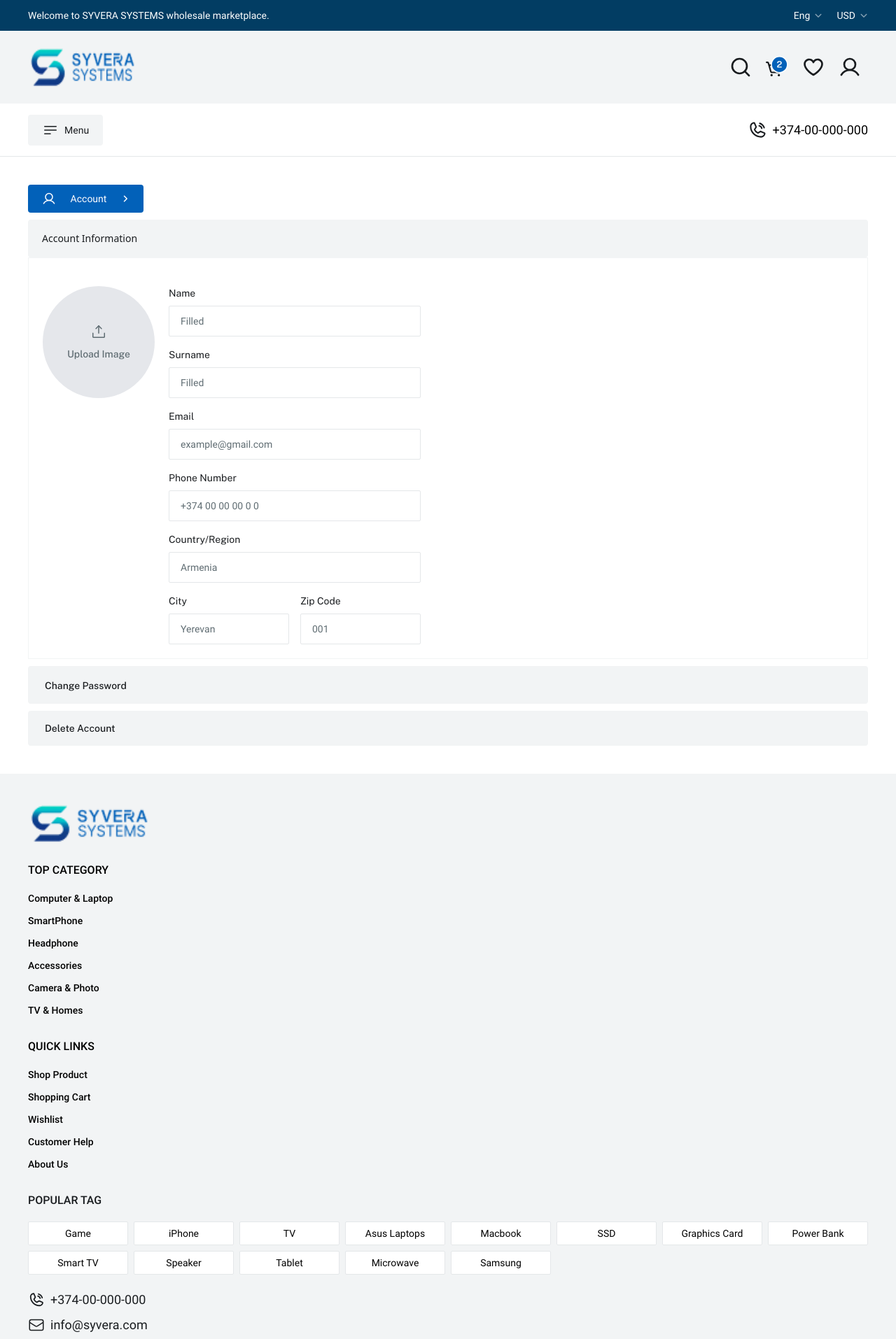
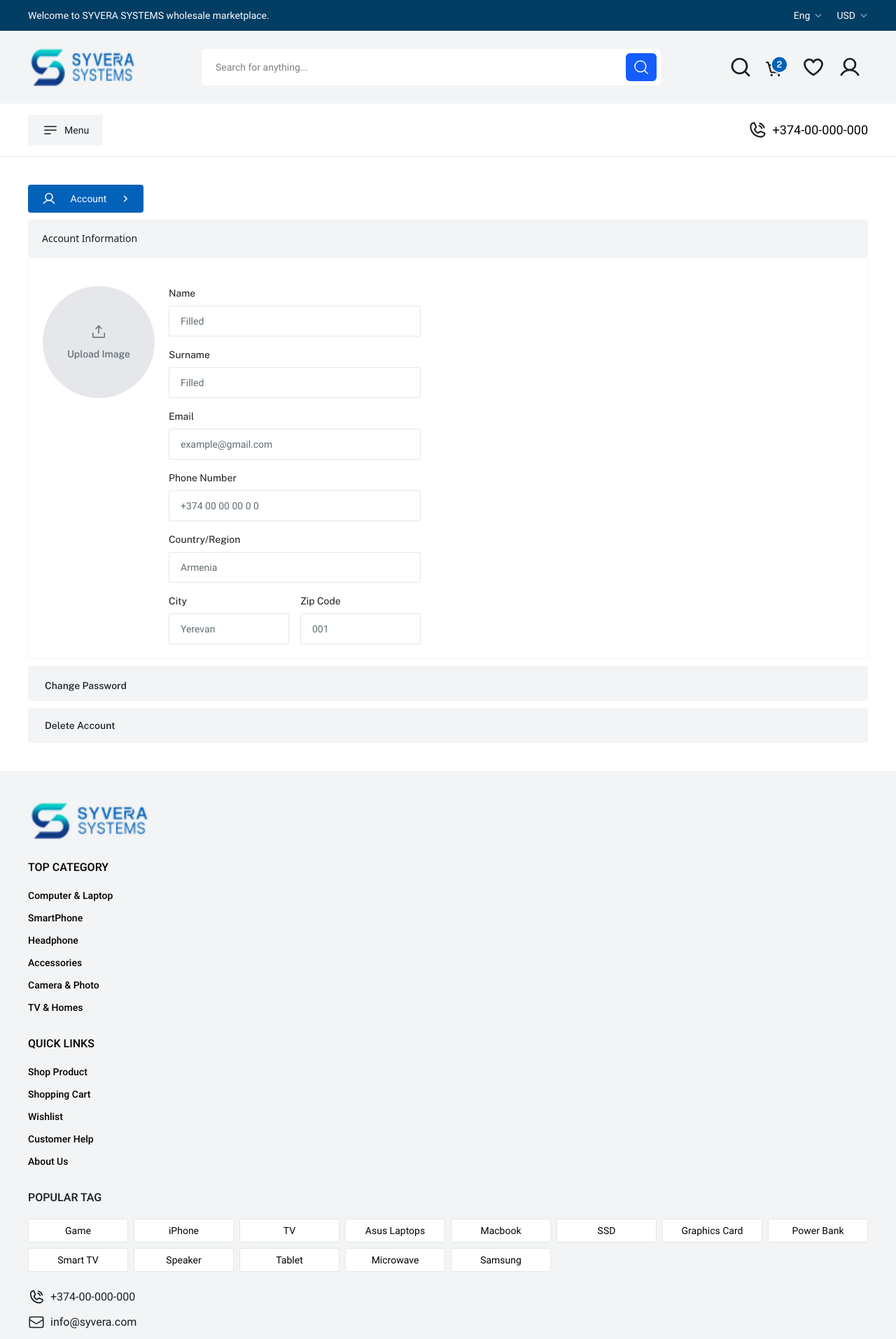
Before and after one commit to latona-team/testapp132, a Next.js app: page / in a window 1280 px wide. Shown: the top 1914 px of the page at 70% size. Built offline with nearby package versions, Linux system fonts and the light colour scheme.

Commit message:
feat: enhance layout and styles across header, footer, and contact components; add SearchBar component

```diff
--- a/src/common/components/contact-info.tsx
+++ b/src/common/components/contact-info.tsx
@@ -11,12 +11,12 @@ function ContactInfo() {
             {href ? (
               <a
                 href={href}
-                className="font-mardoto-regular text-[18px] leading-6 text-[#191C1F] hover:text-blue-600"
+                className="font-mardoto-regular text-[16px] leading-6 text-[#191C1F] hover:text-blue-600"
               >
                 {label}
               </a>
             ) : (
-              <span className="font-mardoto-regular text-[18px] leading-6 text-[#191C1F]">
+              <span className="font-mardoto-regular text-[16px] leading-6 text-[#191C1F]">
                 {label}
               </span>
             )}
@@ -24,7 +24,7 @@ function ContactInfo() {
         ))}
       </div>
 
-      <div className="border-t border-[#E4E7E9] pt-1.5">
+      <div className="border-t border-[#E4E7E9] pt-1.5 desktop:w-86">
         <div className="flex items-center gap-2">
           <p className="font-mardoto-regular text-[16px] leading-5 text-[#191C1F]">
             Follow us:
--- a/src/common/components/footer.tsx
+++ b/src/common/components/footer.tsx
@@ -12,9 +12,9 @@ function Footer() {
   return (
     <div className="bg-[#F2F4F5]">
       <div className="flex flex-col ">
-        <div className="py-10 px-5 tablet:p-10 desktop:px-75">
+        <div className="py-10 px-5 tablet:p-10 desktop:px-75 desktop:py-18">
           <div className="flex flex-col gap-6 desktop:flex-row desktop:justify-between">
-            <div className="desktop:flex desktop:flex-col desktop:gap-6">
+            <div className="desktop:flex desktop:flex-col desktop:gap-6 desktop:w-134">
               <div className="relative w-45 h-15.5 desktop:w-45">
                 <Image src="/images/logo.png" alt="logo" fill />
               </div>
--- a/src/common/components/header-first-part.tsx
+++ b/src/common/components/header-first-part.tsx
@@ -1,13 +1,28 @@
 import Language from "@/src/common/components/language";
+import Icon from "@/src/common/components/icon";
 
 function HeaderFirstPart() {
   return (
-    <div className="py-2.5 px-5 bg-[#023D63] tablet:py-3 tablet:px-10 desktop:px-75">
+    <div className="py-2.5 px-5 bg-[#023D63] tablet:py-3 tablet:px-10 desktop:px-75 desktop:h-13">
       <div className="flex items-center justify-between">
         <p className="text-white text-[12px] tablet:text-[14px] tablet:leading-4.5 leading-3.5 tablet:w-86.25 w-46.5 font-mardoto-regular">
           Welcome to SYVERA SYSTEMS wholesale marketplace.
         </p>
-        <div className="flex items-center gap-5">
+        <div className="flex items-center gap-5 desktop:gap-6">
+          <div className="hidden desktop:items-center desktop:flex desktop:gap-5">
+            <div className="flex items-center gap-1.5">
+              <Icon name="headphones" />
+              <p className="text-white font-mardoto-regular text-[16px] leading-5">
+                Customer Support
+              </p>
+            </div>
+            <div className="flex items-center gap-1.5">
+              <Icon name="info" />
+              <p className="text-white font-mardoto-regular text-[16px] leading-5">
+                Need help
+              </p>
+            </div>
+          </div>
           <Language text="Eng" />
           <Language text="USD" />
         </div>
--- a/src/common/components/header-second-part.tsx
+++ b/src/common/components/header-second-part.tsx
@@ -1,5 +1,6 @@
 import Image from "next/image";
 import Icon from "@/src/common/components/icon";
+import SearchBar from "@/src/common/components/search-bar";
 
 function HeaderSecondPart() {
   return (
@@ -8,9 +9,15 @@ function HeaderSecondPart() {
         <div className="relative w-27.5 h-9 tablet:w-40 tablet:h-16">
           <Image src="/images/logo.png" fill alt="" />
         </div>
-        <div className="p-2.5">
+        <div>
+          <SearchBar />
+        </div>
+        <div className="p-2.5 desktop:gap-6">
           <div className="flex items-center gap-5">
-            <Icon name="search" containerClassName="tablet:w-8! h-8!" />
+            <Icon
+              name="search"
+              containerClassName="tablet:w-8! h-8! desktop:hidden"
+            />
             <Icon name="bag" containerClassName="tablet:w-8! h-8!" />
             <Icon name="heart" containerClassName="tablet:w-8! h-8!" />
             <Icon name="user" containerClassName="tablet:w-8! h-8!" />
--- a/src/common/components/header-third-part.tsx
+++ b/src/common/components/header-third-part.tsx
@@ -18,7 +18,7 @@ function HeaderThirdPart() {
             size={20}
             containerClassName="tablet:w-7! tablet:h-7!"
           />
-          <span className="text-[14px] tablet:text-[18px] text-black leading-6 font-mardoto-regular">
+          <span className="text-[14px] tablet:text-[18px] text-black leading-6 font-mardoto-regular desktop:font-mardoto-medium">
             +374-00-000-000
           </span>
         </div>
--- /dev/null
+++ b/src/common/components/search-bar.tsx
@@ -0,0 +1,19 @@
+import Icon from "@/src/common/components/icon";
+
+function SearchBar() {
+  return (
+    <div className="w-164 h-13 flex items-center gap-2 rounded-md bg-white pr-1.5 pl-5 py-1.5">
+      <input
+        type="text"
+        placeholder="Search for anything..."
+        className="flex-1 bg-transparent outline-none text-[14px] leading-4.5 font-mardoto-regular"
+      />
+
+      <div className="w-11 h-10 flex items-center justify-center rounded-md bg-blue-600">
+        <Icon name="search-white" />
+      </div>
+    </div>
+  );
+}
+
+export default SearchBar;
--- a/src/features/home/components/account-information.tsx
+++ b/src/features/home/components/account-information.tsx
@@ -107,7 +107,7 @@ function AccountInformation() {
   };
 
   return (
-    <div className="w-full pt-10 px-5 pb-17.5 tablet:p-10 desktop:px-75">
+    <div className="w-full pt-10 px-5 pb-17.5 tablet:p-10 desktop:px-75 max-w-330 desktop:pl-0 desktop:pt-5 desktop:mx-auto">
       <button className="flex items-center justify-between bg-[#0261B9] text-white px-5 py-2.5 w-41.25 rounded-sm">
         <Icon name="user-white" size={20} />
         <span className="text-white text-[14px] leading-5 font-mardoto-regular">
@@ -127,7 +127,7 @@ function AccountInformation() {
         </div>
         <div className="border border-[#F2F4F5] px-5 pb-2.5 tablet:pt-10 tablet:pb-5">
           <div className="flex flex-col tablet:flex-row  tablet:gap-5">
-            <div className="pt-5 tablet:pt-0">
+            <div className="pt-5 tablet:pt-0 desktop:pt-5">
               <label
                 htmlFor="image-upload"
                 className="flex flex-col items-center justify-center tablet:w-40 tablet:h-40 w-25 h-25 bg-gray-200 rounded-full cursor-pointer hover:bg-gray-300 mb-3 overflow-hidden"
@@ -149,7 +149,7 @@ function AccountInformation() {
                 ) : (
                   <div className="flex flex-col items-center tablet:gap-2.5">
                     <Icon name="upload" />
-                    <span className="text-[12px] leading-5 text-[#5F6C72] font-public-sans-medium tablet:text-[14px] ">
+                    <span className="text-[12px] leading-5 text-[#5F6C72] font-public-sans-medium tablet:text-[14px]">
                       Upload Image
                     </span>
                   </div>
@@ -157,8 +157,8 @@ function AccountInformation() {
               </label>
             </div>
 
-            <div className="pt-1.75 tablet:pt-0">
-              <div className="flex flex-col gap-4">
+            <div className="pt-1.75 tablet:pt-0 desktop:pt-5">
+              <div className="flex flex-col gap-4 desktop:grid desktop:grid-cols-2">
                 <Input
                   label="Name"
                   placeholder="Filled"
@@ -233,14 +233,14 @@ function AccountInformation() {
             <button
               type="button"
               onClick={() => togglePasswordModal(true)}
-              className="rounded-sm bg-[#F2F4F5] py-3.75 pl-6 text-left w-full cursor-pointer"
+              className="rounded-sm bg-[#F2F4F5] py-3.75 pl-6 text-left w-full cursor-pointer h-12.5"
             >
               <span className="font-public-sans-medium text-[14px] leading-5 text-[#191C1F]">
                 Change Password
               </span>
             </button>
 
-            <div className="rounded-sm bg-[#F2F4F5] py-3.75 pl-6 cursor-pointer">
+            <div className="rounded-sm bg-[#F2F4F5] py-3.75 pl-6 cursor-pointer h-12.5">
               <p className="font-public-sans-medium text-[14px] leading-5 text-[#191C1F]">
                 Delete Account
               </p>
```
